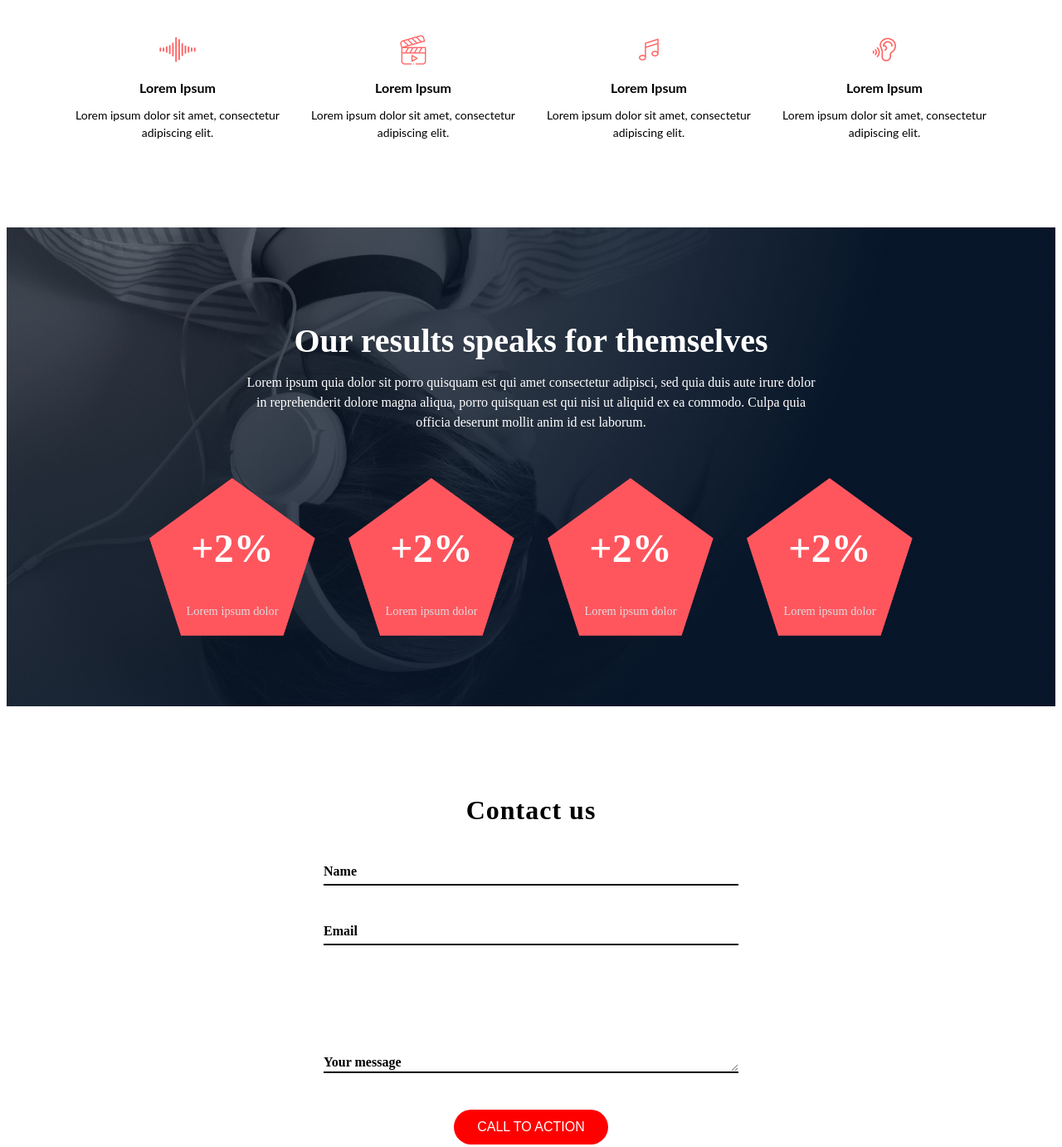
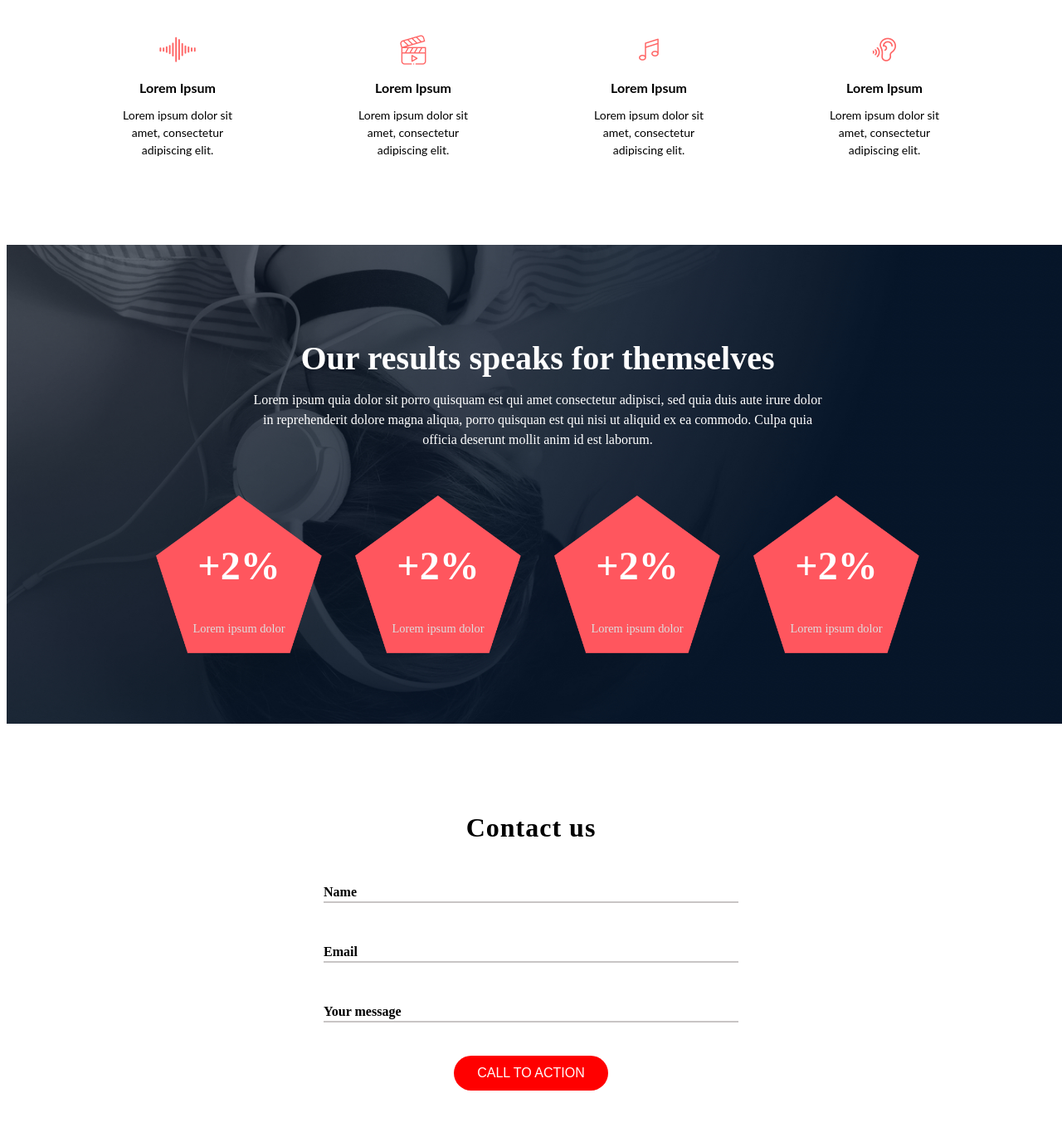
Before and after one commit to Malex-tech/alx_html_css, a plain HTML site: page headphones/4-index.html in a window 1280 px wide. Shown: the part 1004-2386 px from the top of the page at 83% size. Drawn offline with Linux system fonts and the light colour scheme; files whose address does not match are found by name.

Commit message:
Add modified headphones project files

```diff
--- a/headphones/0-styles.css
+++ b/headphones/0-styles.css
@@ -11,12 +11,12 @@
 /** Header Styles **/
 
   header {
-    width: 100%;
     background-image: url("images/headphones_hero_1.jpg");
     background-repeat: no-repeat;
     background-size: cover;
     position: relative;
     color: var(--color-white);
+    width: 100%;
 
   }
 
--- a/headphones/1-styles.css
+++ b/headphones/1-styles.css
@@ -11,12 +11,12 @@
 /** Header Styles **/
 
   header {
-    width: 100%;
     background-image: url("images/headphones_hero_1.jpg");
     background-repeat: no-repeat;
     background-size: cover;
     position: relative;
     color: var(--color-white);
+    width: 100%;
 
   }
 
@@ -237,10 +237,7 @@
       top: 1px;
       margin: auto;
     }
-
-
   }
-
 
    /** Main Section - Style Sheet 1-index - What we do **/
 
@@ -272,30 +269,26 @@
     grid-template-columns: 25% 25% 25% 25%;
     grid-template-rows: 100%;
     text-align: center;
-
-
   }
 
   main .grid .element {
     margin: 0.5rem;
-
   }
 
   main .grid .element p {
-    width: 100%;
+    width: 60%;
     margin: 0;
     font-size: 14px;
     padding: 0;
-
+    text-align: center;
+    margin-left: auto;
+    margin-right:auto;
   }
 
   main .grid .element h2 {
     font-family: var(--font);
     font-size: var(--font-medium);
-
   }
-
-
 
   /** icons styles **/
 
@@ -303,7 +296,6 @@
     color: var(--color-red);
     font-size: 46px;
   }
-
 
   .section-title {
     width: 100%;
@@ -315,7 +307,6 @@
   }
 
   /** media queries Styles on Main */
-
 
   @media (max-width: 480px) {
     main .container {
--- a/headphones/2-styles.css
+++ b/headphones/2-styles.css
@@ -10,12 +10,12 @@
 /** Header Styles **/
 
   header {
-    width: 100%;
     background-image: url("images/headphones_hero_1.jpg");
     background-repeat: no-repeat;
     background-size: cover;
     position: relative;
     color: var(--color-white);
+    width: 100%;
 
   }
 
@@ -277,10 +277,13 @@
   }
 
   main .grid .element p {
-    width: 100%;
+    width: 60%;
     margin: 0;
     font-size: 14px;
     padding: 0;
+    text-align: center;
+    margin-left: auto;
+    margin-right:auto;
   }
 
   main .grid .element h2 {
@@ -369,7 +372,7 @@
   font-size: 3rem;
   font-weight: bold;
   text-align: center;
-  padding: 15px 0;
+  padding: 10px 0;
   margin-top: 35px;
 
 }
@@ -379,4 +382,5 @@
   font-size: 0.9rem;
   color: #ddd;
   margin-top: 5px;
+
 }
--- a/headphones/3-styles.css
+++ b/headphones/3-styles.css
@@ -10,13 +10,12 @@
 /** Header Styles **/
 
   header {
-    width: 100%;
     background-image: url("images/headphones_hero_1.jpg");
     background-repeat: no-repeat;
     background-size: cover;
     position: relative;
     color: var(--color-white);
-
+    width: 100%;
   }
 
   header .header {
@@ -272,11 +271,14 @@
     margin: 0.5rem;
   }
 
-  main .grid .element p {
-    width: 100%;
+   main .grid .element p {
+    width: 60%;
     margin: 0;
     font-size: 14px;
     padding: 0;
+    text-align: center;
+    margin-left: auto;
+    margin-right:auto;
   }
 
   main .grid .element h2 {
@@ -405,7 +407,7 @@
 .input-group textarea {
     width: 100%;
     border: none;
-    border-bottom: 2px solid #000;
+    border-bottom: 2px solid #c8c5c5;
     outline: none;
     font-size: 16px;
     background: transparent;
@@ -415,7 +417,7 @@
 .input-group label {
     position: absolute;
     left: 0;
-    bottom: 8px;         /* sits directly on the line */
+    bottom: 4px;         /* sits directly on the line */
     font-weight: bold;
     pointer-events: none;
 }
--- a/headphones/4-index.html
+++ b/headphones/4-index.html
@@ -112,7 +112,7 @@
                 <label>Email</label>
             </div>
             <div class="input-group">
-                <textarea required></textarea>
+                 <input type="email" required />
                 <label>Your message</label>
             </div>
             <button type="submit">CALL TO ACTION</button>
--- a/headphones/4-styles.css
+++ b/headphones/4-styles.css
@@ -16,6 +16,7 @@
     background-size: cover;
     position: relative;
     color: var(--color-white);
+
 
   }
 
@@ -272,11 +273,14 @@
     margin: 0.5rem;
   }
 
-  main .grid .element p {
-    width: 100%;
+   main .grid .element p {
+    width: 60%;
     margin: 0;
     font-size: 14px;
     padding: 0;
+    text-align: center;
+    margin-left: auto;
+    margin-right:auto;
   }
 
   main .grid .element h2 {
@@ -290,7 +294,6 @@
     color: var(--color-red);
     font-size: 46px;
   }
-
 
   .section-title {
     width: 100%;
@@ -319,8 +322,10 @@
       margin: auto;
     }
   }
+
 .results-section {
-  background-image: url("images/headphones_hero_2.jpg"); /* change path if different */
+  width: 100vw;
+  background-image: url("images/headphones_hero_2.jpg");
   background-size: cover;
   background-position: center;
   padding: 80px 0;
@@ -405,7 +410,7 @@
 .input-group textarea {
     width: 100%;
     border: none;
-    border-bottom: 2px solid #000;
+    border-bottom: 2px solid #c8c5c5;
     outline: none;
     font-size: 16px;
     background: transparent;
@@ -415,7 +420,7 @@
 .input-group label {
     position: absolute;
     left: 0;
-    bottom: 8px;         /* sits directly on the line */
+    bottom: 4px;         /* sits directly on the line */
     font-weight: bold;
     pointer-events: none;
 }
```
Also changed, not shown: headphones/3-index.html (+2 -1 lines), 1 other file.
